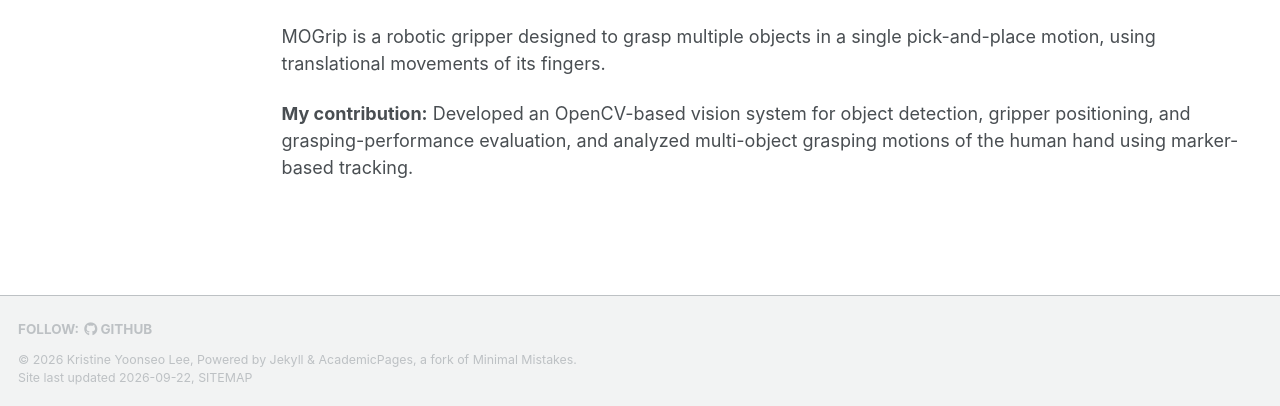
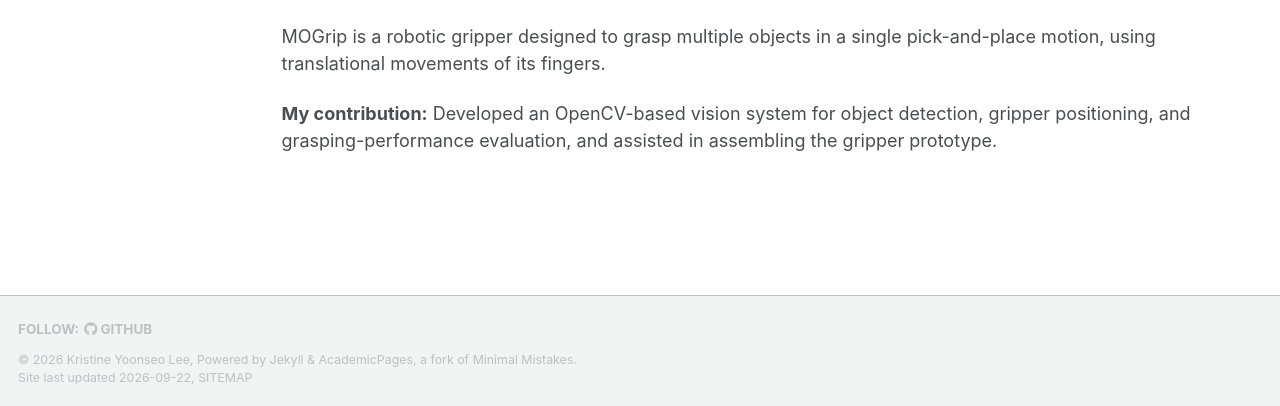
Before and after one commit to kristineyslee/kristineyslee.github.io, a Jekyll site: the page built from _pages/publications.html, in a window 1280 px wide and 1316 px high, cut to the strip 910-1316 px from the top of the window. Built offline with Jekyll 4.4.1, drawn with Linux system fonts in a browser that asks for light colours; a style sheet for code colours, icons or effects is not loaded.

Commit message:
Update publications.html

```diff
--- a/_pages/publications.html
+++ b/_pages/publications.html
@@ -22,4 +22,4 @@ author_profile: true
 
 <p>MOGrip is a robotic gripper designed to grasp multiple objects in a single pick-and-place motion, using translational movements of its fingers.</p>
 
-<p><b>My contribution:</b> Developed an OpenCV-based vision system for object detection, gripper positioning, and grasping-performance evaluation, and analyzed multi-object grasping motions of the human hand using marker-based tracking.</p>
+<p><b>My contribution:</b> Developed an OpenCV-based vision system for object detection, gripper positioning, and grasping-performance evaluation, and assisted in assembling the gripper prototype.</p>
```
